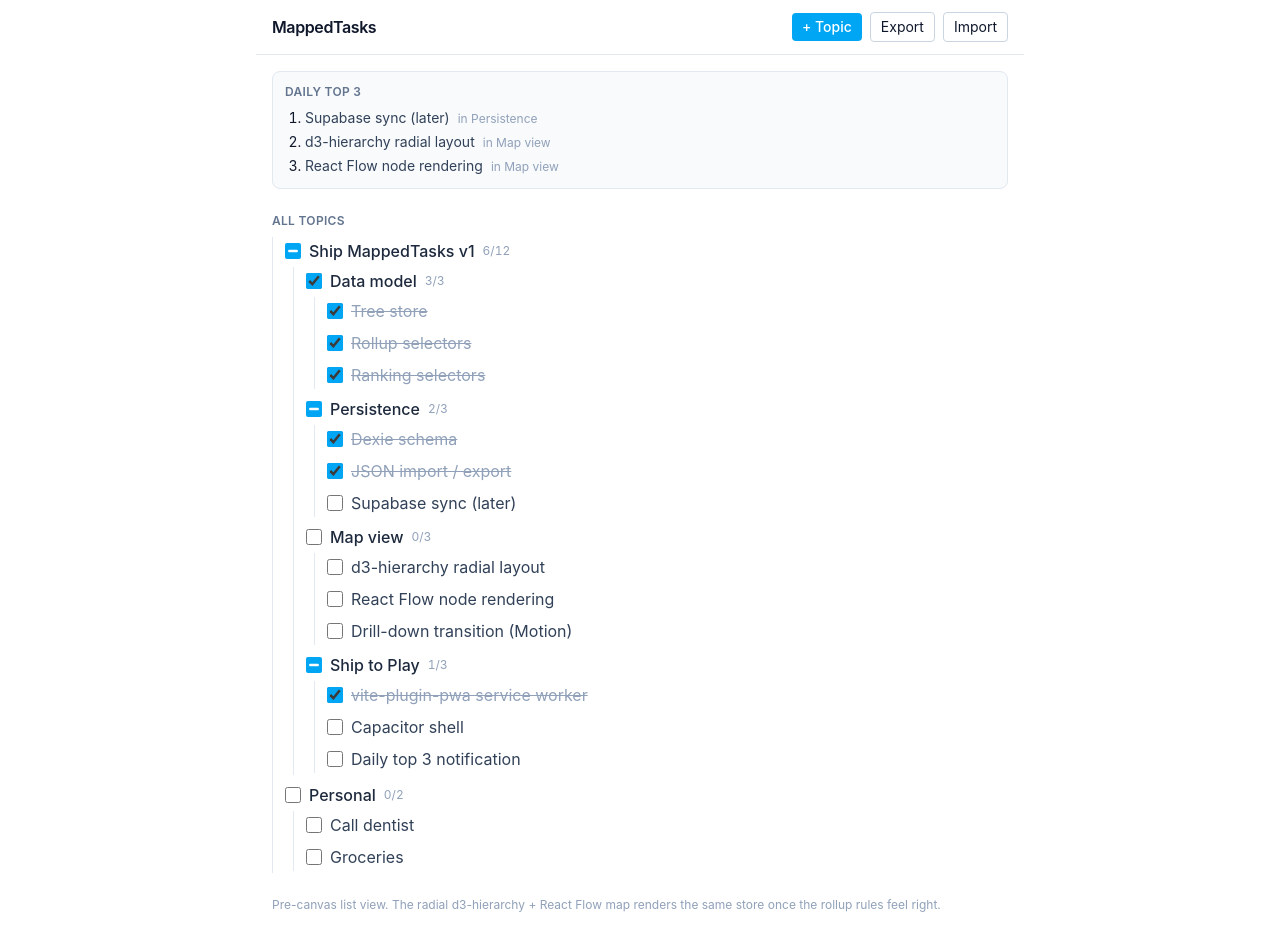
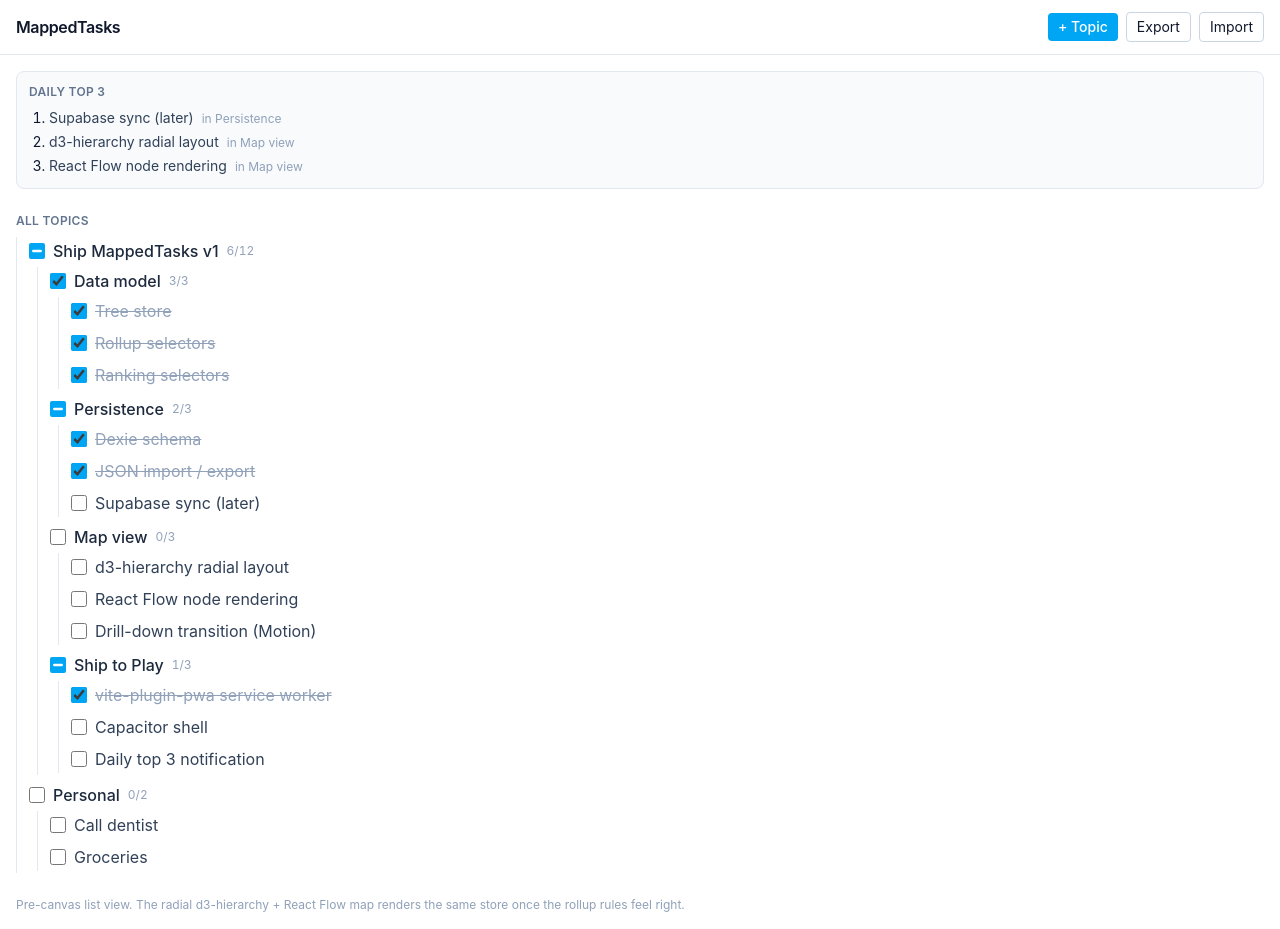
Before and after one commit to SirBalloon/MappedTasks, a React (Vite) app: page / in a window 1280 px wide. Built offline with nearby package versions, Linux system fonts and the light colour scheme.

Commit message:
layout change to fill screen

```diff
--- a/src/routes/RootLayout.tsx
+++ b/src/routes/RootLayout.tsx
@@ -23,7 +23,7 @@ export function RootLayout() {
   };
 
   return (
-    <div className="mx-auto flex min-h-full max-w-3xl flex-col bg-white text-slate-900 dark:bg-slate-900 dark:text-slate-100">
+    <div className="flex min-h-full w-full flex-col bg-white text-slate-900 dark:bg-slate-900 dark:text-slate-100">
       <header className="sticky top-0 z-10 flex items-center gap-3 border-b border-slate-200 bg-white/80 px-4 py-3 backdrop-blur dark:border-slate-700 dark:bg-slate-900/80">
         <Link to="/" className="font-semibold tracking-tight">
           MappedTasks
```
